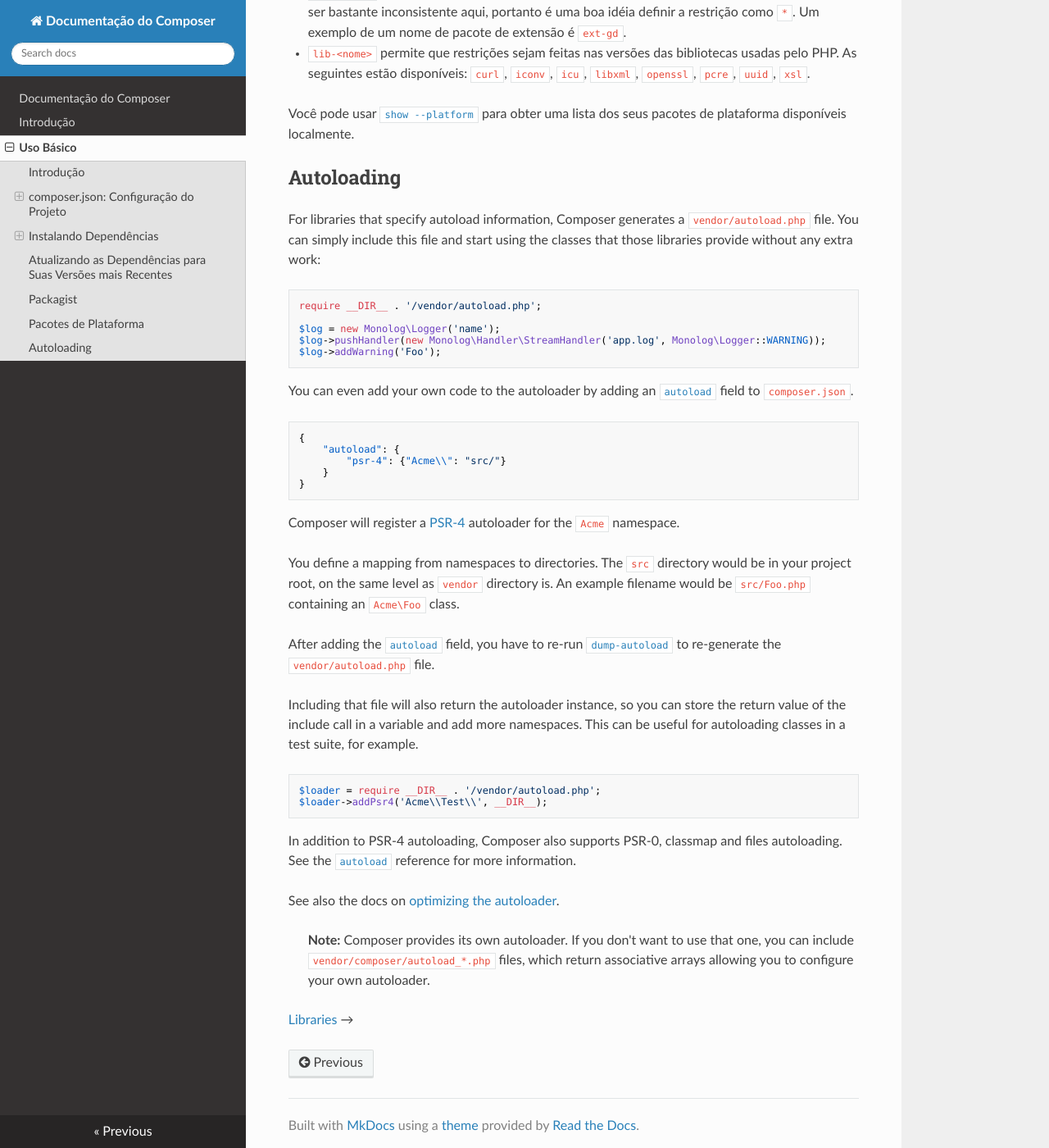
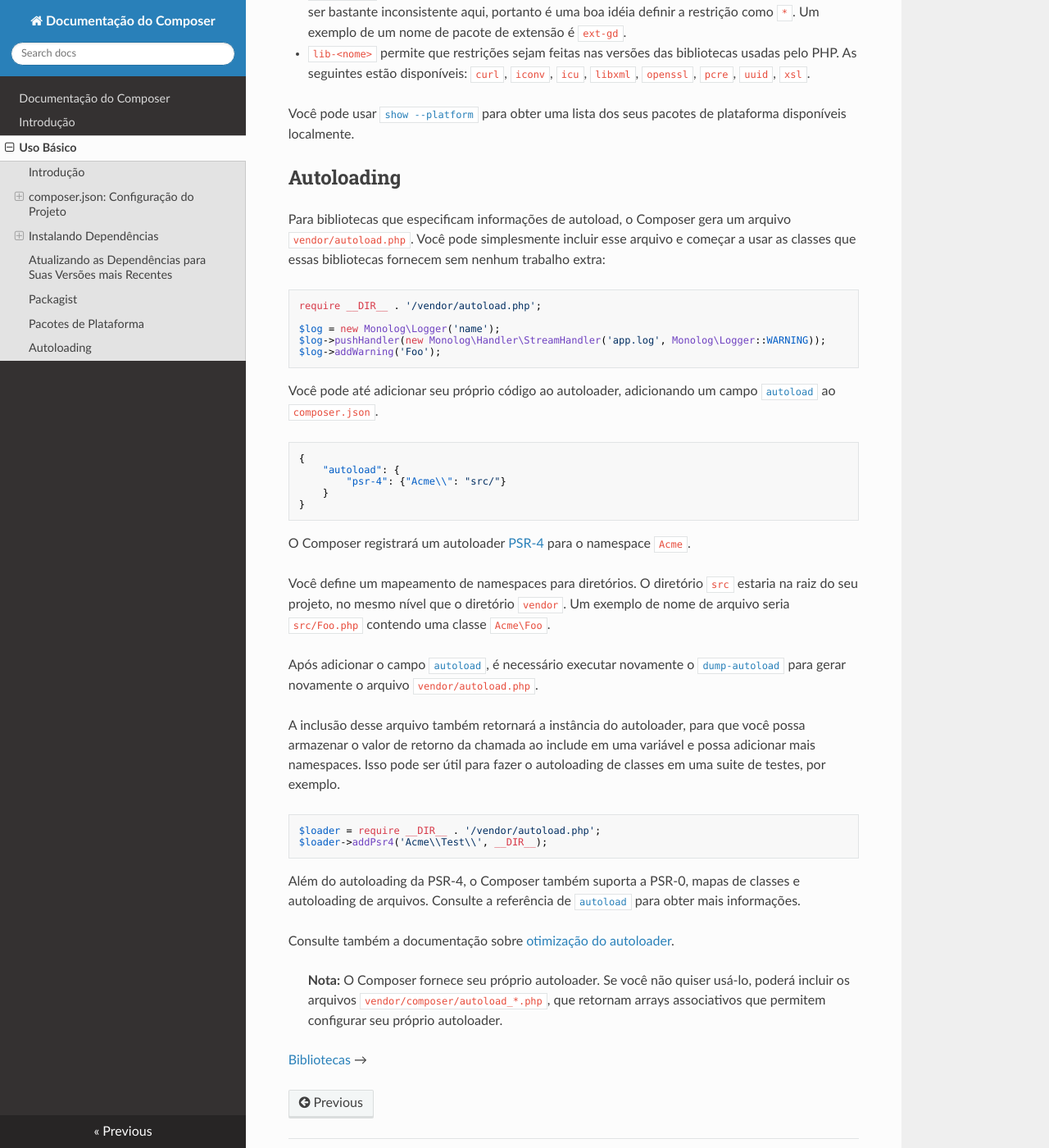
Before and after one commit to php-dev-br/composer-doc-pt-br, an MkDocs documentation site: the page built from doc/01-basic-usage.md, in a window 1280 px wide and 1400 px high, scrolled down 4464 px. Shown: the whole window at 82% size. Built offline with MkDocs 1.6.1, drawn with Linux system fonts in a browser that asks for light colours; nearby versions of some CDN libraries.

Commit message:
Translate /doc/01-basic-usage.md file
Issue: #4

````diff
--- a/doc/01-basic-usage.md
+++ b/doc/01-basic-usage.md
@@ -223,9 +223,10 @@ pacotes de plataforma disponíveis localmente.
 
 ## Autoloading
 
-For libraries that specify autoload information, Composer generates a
-`vendor/autoload.php` file. You can simply include this file and start
-using the classes that those libraries provide without any extra work:
+Para bibliotecas que especificam informações de autoload, o Composer gera um
+arquivo `vendor/autoload.php`. Você pode simplesmente incluir esse arquivo e
+começar a usar as classes que essas bibliotecas fornecem sem nenhum trabalho
+extra:
 
 ```php
 require __DIR__ . '/vendor/autoload.php';
@@ -235,8 +236,8 @@ $log->pushHandler(new Monolog\Handler\StreamHandler('app.log', Monolog\Logger::W
 $log->addWarning('Foo');
 ```
 
-You can even add your own code to the autoloader by adding an
-[`autoload`][schema-autoload] field to `composer.json`.
+Você pode até adicionar seu próprio código ao autoloader, adicionando um campo
+[`autoload`][schema-autoload] ao `composer.json`.
 
 ```json
 {
@@ -246,37 +247,38 @@ You can even add your own code to the autoloader by adding an
 }
 ```
 
-Composer will register a [PSR-4][php-fig-psr4] autoloader
-for the `Acme` namespace.
+O Composer registrará um autoloader [PSR-4][php-fig-psr4] para o namespace
+`Acme`.
 
-You define a mapping from namespaces to directories. The `src` directory would
-be in your project root, on the same level as `vendor` directory is. An example
-filename would be `src/Foo.php` containing an `Acme\Foo` class.
+Você define um mapeamento de namespaces para diretórios. O diretório `src`
+estaria na raiz do seu projeto, no mesmo nível que o diretório `vendor`. Um
+exemplo de nome de arquivo seria `src/Foo.php` contendo uma classe `Acme\Foo`.
 
-After adding the [`autoload`][schema-autoload] field, you have to re-run
-[`dump-autoload`][cli-dump-autoload] to re-generate the
-`vendor/autoload.php` file.
+Após adicionar o campo [`autoload`][schema-autoload], é necessário executar
+novamente o [`dump-autoload`][cli-dump-autoload] para gerar novamente o arquivo
+`vendor/autoload.php`.
 
-Including that file will also return the autoloader instance, so you can store
-the return value of the include call in a variable and add more namespaces.
-This can be useful for autoloading classes in a test suite, for example.
+A inclusão desse arquivo também retornará a instância do autoloader, para que
+você possa armazenar o valor de retorno da chamada ao include em uma variável e
+possa adicionar mais namespaces. Isso pode ser útil para fazer o autoloading de
+classes em uma suite de testes, por exemplo.
 
 ```php
 $loader = require __DIR__ . '/vendor/autoload.php';
 $loader->addPsr4('Acme\\Test\\', __DIR__);
 ```
 
-In addition to PSR-4 autoloading, Composer also supports PSR-0, classmap and
-files autoloading. See the [`autoload`][schema-autoload] reference for
-more information.
+Além do autoloading da PSR-4, o Composer também suporta a PSR-0, mapas de
+classes e autoloading de arquivos. Consulte a referência de [`autoload`][schema-autoload]
+para obter mais informações.
 
-See also the docs on [optimizing the autoloader][articles-autoloader].
+Consulte também a documentação sobre [otimização do autoloader][articles-autoloader].
 
-> **Note:** Composer provides its own autoloader. If you don't want to use that
-> one, you can include `vendor/composer/autoload_*.php` files, which return
-> associative arrays allowing you to configure your own autoloader.
+> **Nota:** O Composer fornece seu próprio autoloader. Se você não quiser
+> usá-lo, poderá incluir os arquivos `vendor/composer/autoload_*.php`, que
+> retornam arrays associativos que permitem configurar seu próprio autoloader.
 
-[Libraries][libraries] &rarr;
+[Bibliotecas][libraries] &rarr;
 
 [articles-autoloader]: articles/autoloader-optimization.md
 [article-versions]: articles/versions.md
````
